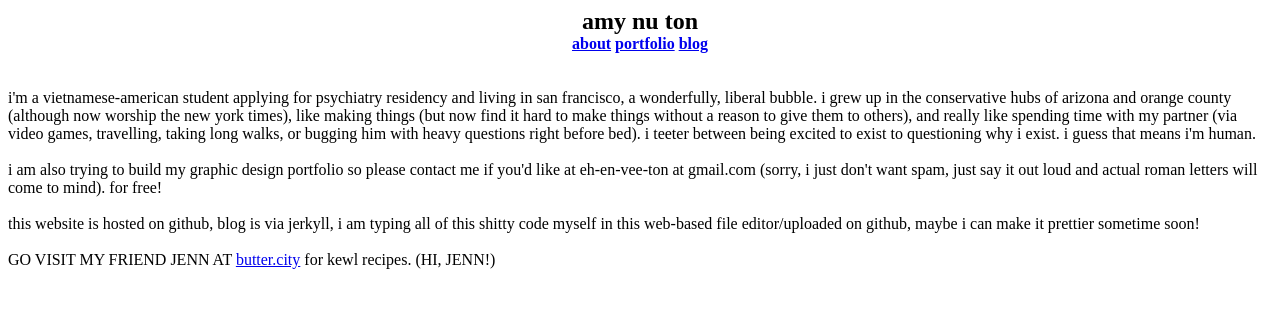
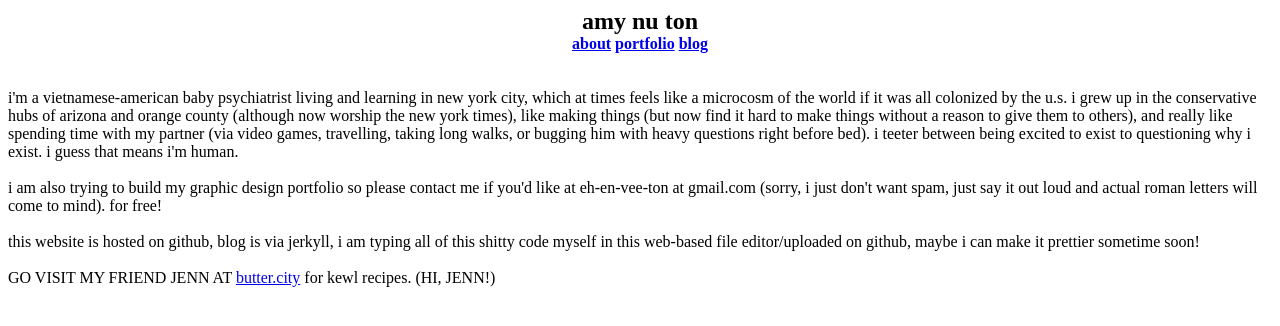
Before and after one commit to anvton/anvton.github.io, a Jekyll site: the page built from about/index.html, in a window 1280 px wide. Shown: the top 326 px of the page. Built offline with Jekyll 4.4.1, drawn with Linux system fonts in a browser that asks for light colours.

Commit message:
Update index.html

```diff
--- a/about/index.html
+++ b/about/index.html
@@ -3,7 +3,7 @@ layout: default
 title: about
 ---
 
-i'm a vietnamese-american student applying for psychiatry residency and living in san francisco, a wonderfully, liberal bubble. i grew up in the conservative hubs of arizona and orange county (although now worship the new york times), like making things (but now find it hard to make things without a reason to give them to others), and really like spending time with my partner (via video games, travelling, taking long walks, or bugging him with heavy questions right before bed). i teeter between being excited to exist to questioning why i exist. i guess that means i'm human.
+i'm a vietnamese-american baby psychiatrist living and learning in new york city, which at times feels like a microcosm of the world if it was all colonized by the u.s. i grew up in the conservative hubs of arizona and orange county (although now worship the new york times), like making things (but now find it hard to make things without a reason to give them to others), and really like spending time with my partner (via video games, travelling, taking long walks, or bugging him with heavy questions right before bed). i teeter between being excited to exist to questioning why i exist. i guess that means i'm human.
 <br /><br />i am also trying to build my graphic design portfolio so please contact me if you'd like at eh-en-vee-ton at gmail.com (sorry, i just don't want spam, just say it out loud and actual roman letters will come to mind). for free!
 <br /><br />this website is hosted on github, blog is via jerkyll, i am typing all of this shitty code myself in this web-based file editor/uploaded on github, maybe i can make it prettier sometime soon!
 <br /><br />GO VISIT MY FRIEND JENN AT <a href="http://butter.city" target="_blank">butter.city</a> for kewl recipes. (HI, JENN!)</tr></td></table>
```
